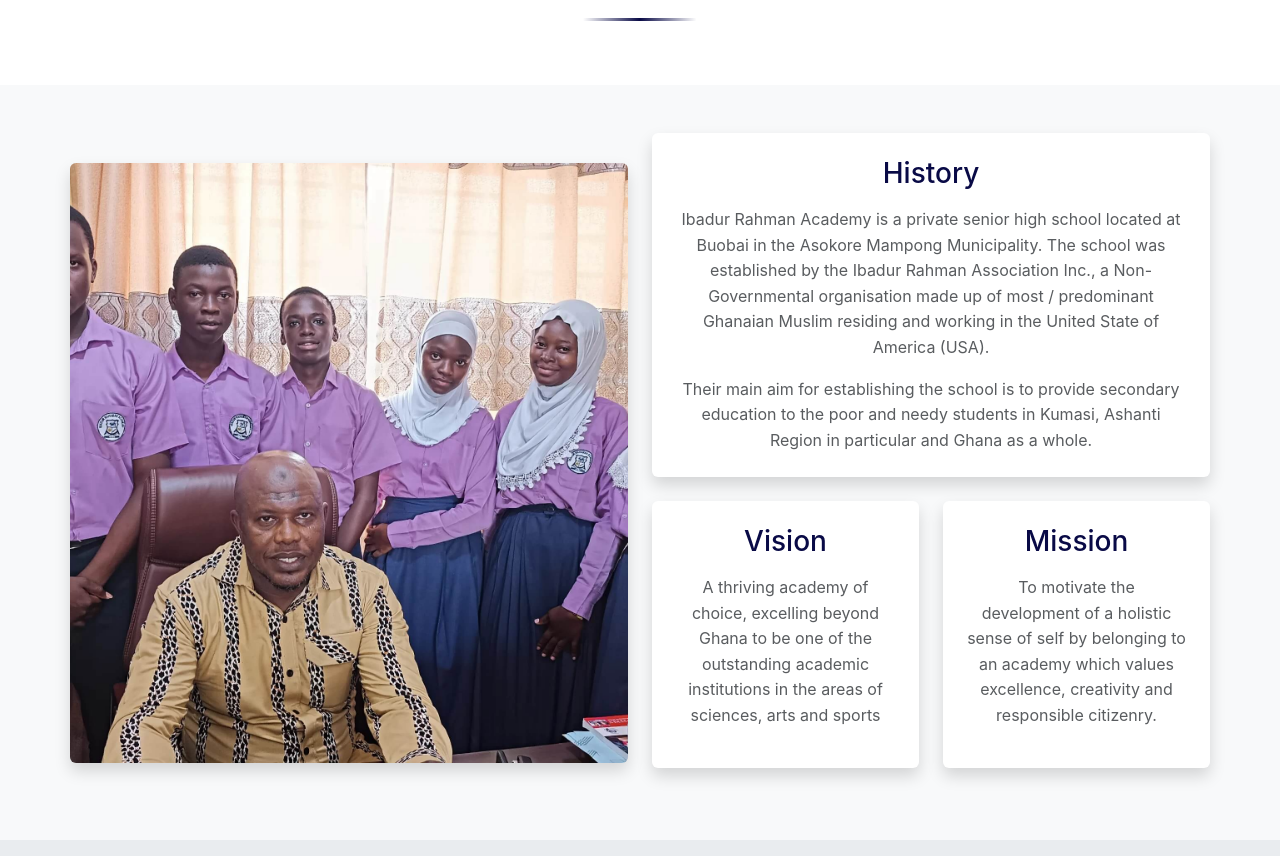
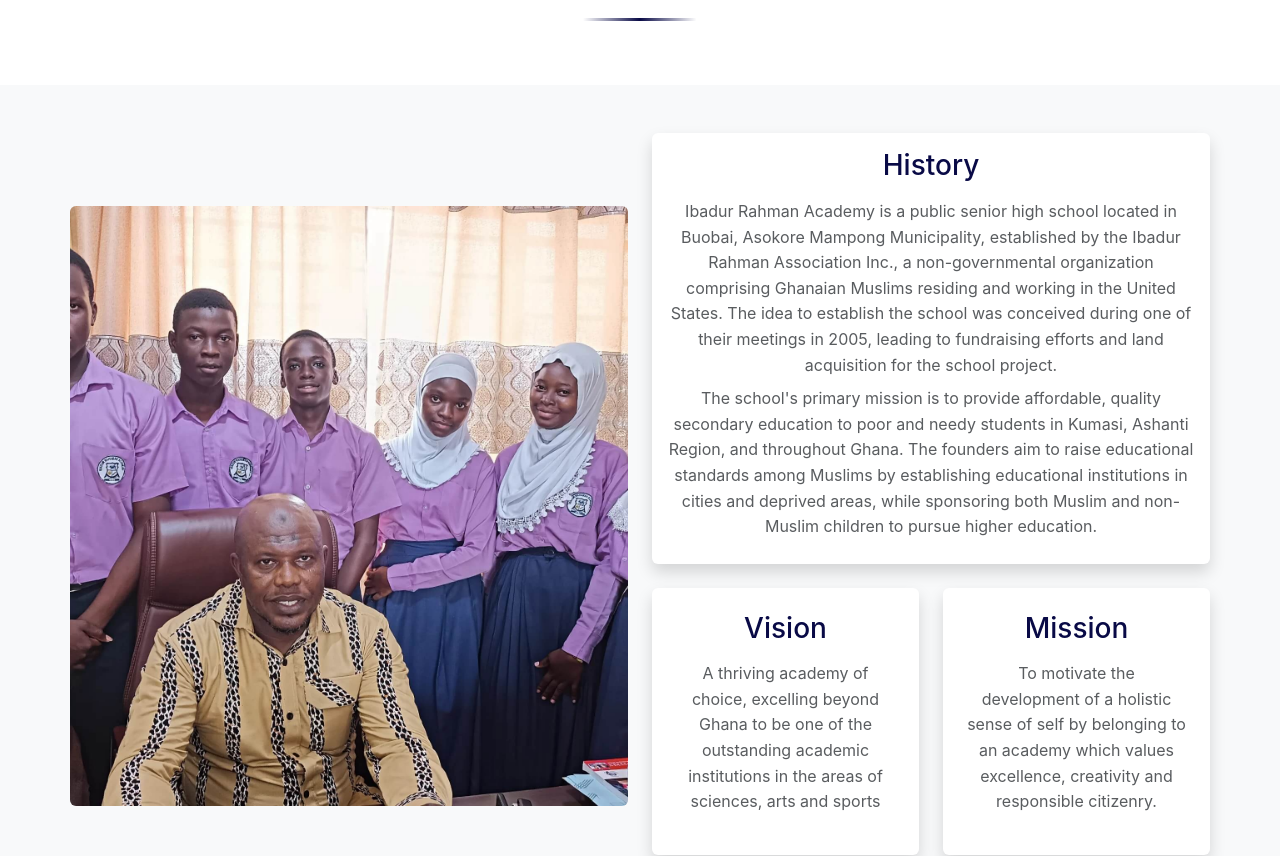
Before and after one commit to AmurdAmzer/IbassWeb-Redesign, a Next.js app in the folder frontend/: page / in a window 1280 px wide. Shown: the part 842-1698 px from the top of the page. Built offline with nearby package versions, Linux system fonts and the light colour scheme.

Commit message:
changed the home/history content

```diff
--- a/frontend/src/app/page.js
+++ b/frontend/src/app/page.js
@@ -98,7 +98,7 @@ export default function Home() {
                 alt="About Ibadur Rahman Academy"
                 width={500}
                 height={1000}
-                className="rounded shadow about-image"
+                className="rounded about-image"
                 style={{
                   width: '100%',
                   height: 'auto',
@@ -111,13 +111,13 @@ export default function Home() {
                 {/* About Us Card */}
                 <Col md={12} className="mb-4">
                   <Card className="h-100 text-center border-0 shadow">
-                    <Card.Body className="p-4">
+                    <Card.Body className="p-3.5">
                       <h3 className="text-center mb-3" style={{ color: 'var(--school-blue)' }}>History</h3>
-                      <p className="mb-3 text-muted">
-                      Ibadur Rahman Academy is a private senior high school located at Buobai in the Asokore Mampong Municipality. The school was established by the Ibadur Rahman Association Inc., a Non-Governmental organisation made up of most / predominant Ghanaian Muslim residing and working in the United State of America (USA).
+                      <p className="mb-2 text-muted">
+                      Ibadur Rahman Academy is a public senior high school located in Buobai, Asokore Mampong Municipality, established by the Ibadur Rahman Association Inc., a non-governmental organization comprising Ghanaian Muslims residing and working in the United States. The idea to establish the school was conceived during one of their meetings in 2005, leading to fundraising efforts and land acquisition for the school project.
                       </p>
-                      <p className="mb-0 text-muted">
-                      Their main aim for establishing the school is to provide secondary education to the poor and needy students in Kumasi, Ashanti Region in particular and Ghana as a whole.
+                      <p className="mb-2 text-muted">
+                      The school&#39;s primary mission is to provide affordable, quality secondary education to poor and needy students in Kumasi, Ashanti Region, and throughout Ghana. The founders aim to raise educational standards among Muslims by establishing educational institutions in cities and deprived areas, while sponsoring both Muslim and non-Muslim children to pursue higher education.
                       </p>
                     </Card.Body>
                   </Card>
```
